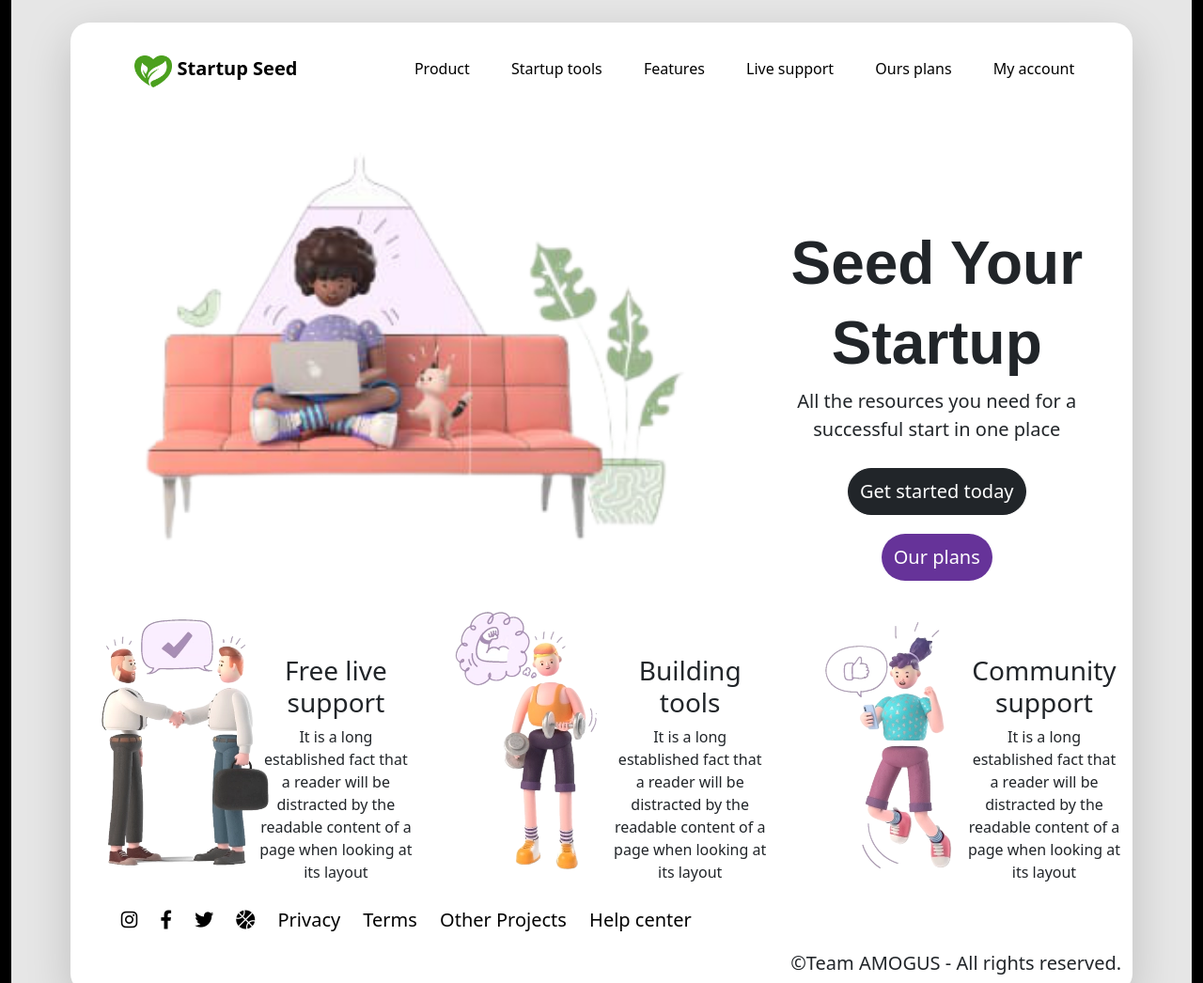
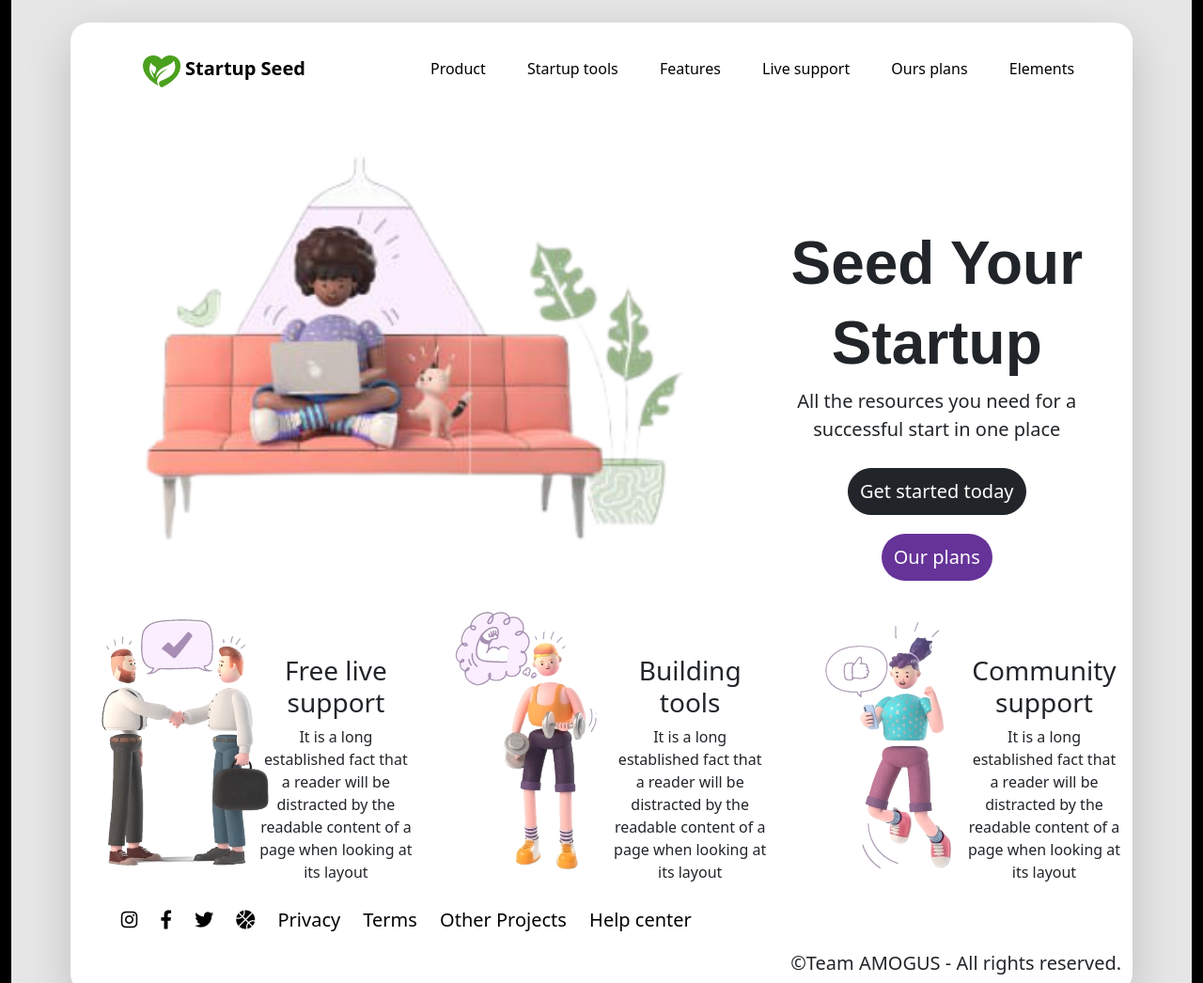
Before and after one commit to brandon1912/Landing-page, a plain HTML site: page index.html in a window 1280 px wide. Shown: the top 1046 px of the page at 94% size. Drawn offline with nearby package versions, Linux system fonts and the light colour scheme.

Commit message:
product by element

```diff
--- a/index.html
+++ b/index.html
@@ -33,7 +33,7 @@
                         <li><a href="#" class="nav-links">Features</a></li>
                         <li><a href="#" class="nav-links">Live support</a></li>
                         <li><a href="#" class="nav-links">Ours plans</a></li>
-                        <li><a href="#" class="nav-links">My account</a></li>
+                        <li><a href="#" class="nav-links">Elements</a></li>
                     </ul>
 
                 </nav>
```
